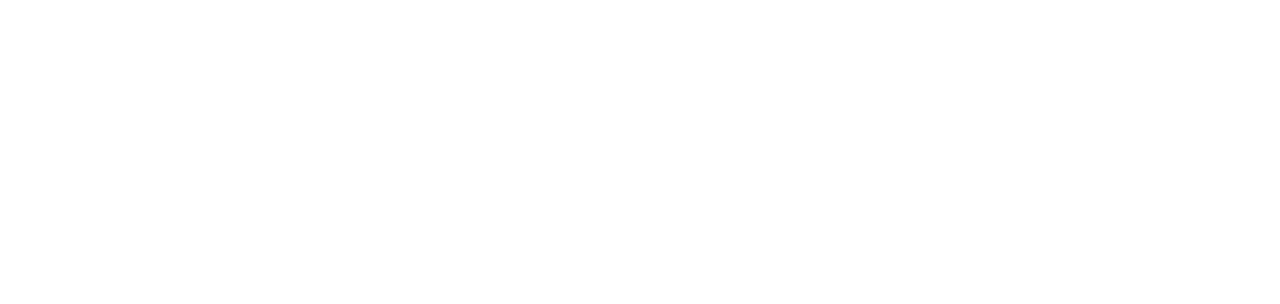
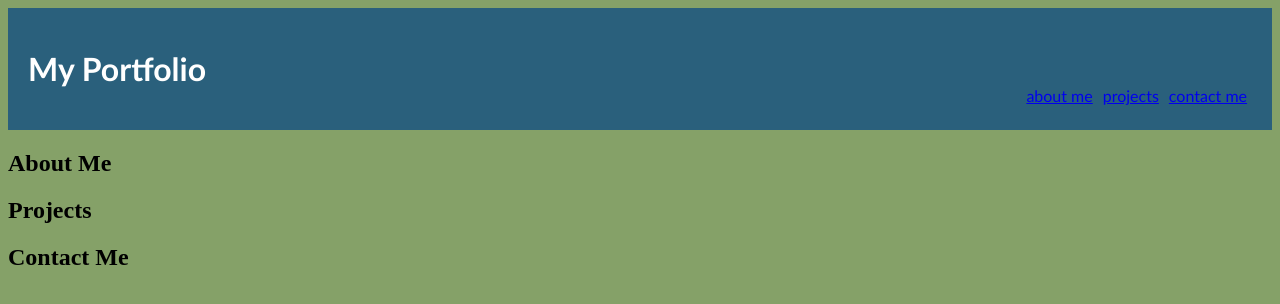
Before and after one commit to KAntBarr/my-portfolio-2, a plain HTML site: page index.html in a window 1280 px wide. Drawn offline with Linux system fonts and the light colour scheme.

Commit message:
added bare sections and css for the header section

```diff
--- a/assests/css/style.css
+++ b/assests/css/style.css
@@ -0,0 +1,38 @@
+body {
+    background-color: #85a168;
+}
+
+header {
+    padding: 20px;
+    font-family: 'Trebuchet MS', 'Lucida Sans Unicode', 'Lucida Grande', 'Lucida Sans', Arial, sans-serif;
+    background-color: #2a607c;
+    color: #ffffff;
+    display: flex;
+    justify-content: space-between;
+    flex-wrap: wrap;
+}
+
+header h1 {
+    flex-grow: 1;
+}
+
+header nav {
+    flex-grow: 1;
+    display: flex;
+    justify-content: flex-end;
+}
+
+header nav ul {
+    list-style: none;
+    margin: 0;
+    padding: 0;
+    display: flex;
+    justify-content: flex-end;
+    align-content: flex-end;
+    flex-wrap: wrap;
+}
+
+header nav ul li {
+    display: inline-block;
+    margin: 5px;
+}
--- a/index.html
+++ b/index.html
@@ -4,8 +4,30 @@
     <meta charset="UTF-8">
     <meta name="viewport" content="width=device-width, initial-scale=1.0">
     <title>KB's Portfolio</title>
+    <link rel="stylesheet" href="./assests/css/style.css">
 </head>
 <body>
+    <header>
+        <h1>My Portfolio</h1>
+        <nav>
+            <ul>
+                <li><a href="#about-me">about me</a></li>
+                <li><a href="#projects">projects</a></li>
+                <li><a href="#contact-me">contact me</a></li>
+            </ul>
+        </nav>
+    </header>
 
+    <section id="about-me">
+        <h2>About Me</h2>
+    </section>
+
+    <section id="projects">
+        <h2>Projects</h2>
+    </section>
+
+    <section id="contact-me">
+        <h2>Contact Me</h2>
+    </section>
 </body>
 </html>
```
